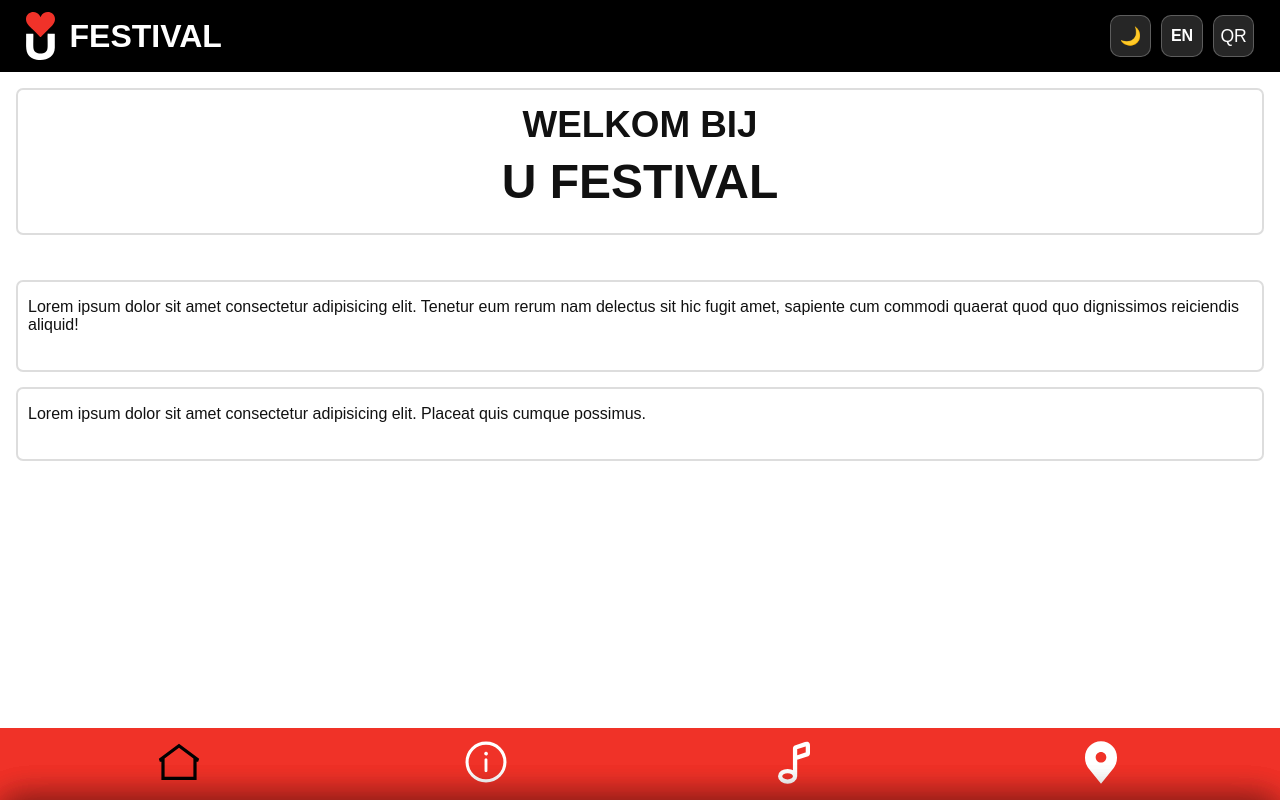
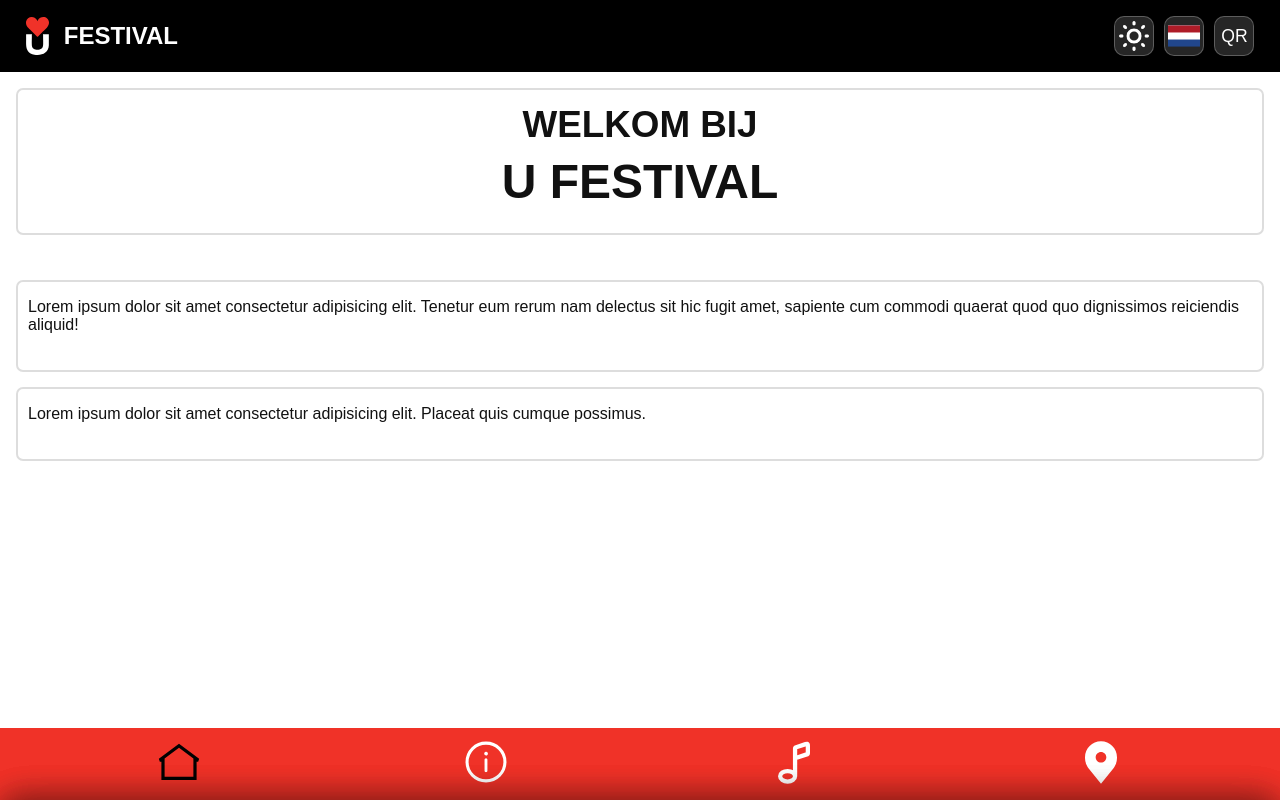
Before and after one commit to Bilal-1-2/8.1-U-festival-2026, a website: page index.html in a window 1280 px wide. Drawn offline with Linux system fonts and the light colour scheme; a web font is replaced by a local one.

Commit message:
style: Update header elements for improved theme and language icon handling; adjust sizes and add images

```diff
--- a/assets/css/style.css
+++ b/assets/css/style.css
@@ -60,12 +60,12 @@ header {
   align-items: center;
 }
 .brand-logo {
-  height: 3rem;
+  height: 2.4rem;
   margin-right: 15px;
 }
 .brand-title {
   font-weight: 700;
-  font-size: 2rem;
+  font-size: 1.5rem;
   margin: 0;
 }
 
@@ -74,6 +74,13 @@ header {
   align-items: center;
   gap: 10px;
 }
+.theme-icon{
+  height: 100%;
+}
+.flagLang{
+  height: 2.4rem;
+  width: 2rem;
+}
 
 .hdr-btn {
   background: rgba(255, 255, 255, 0.15);
@@ -81,8 +88,8 @@ header {
   border-radius: 10px;
   color: white;
   cursor: pointer;
-  width: 2.6rem;
-  height: 2.6rem;
+  width: 2.5rem;
+  height: 2.5rem;
   font-size: 1.1rem;
   display: flex;
   align-items: center;
--- a/assets/js/script.js
+++ b/assets/js/script.js
@@ -13,7 +13,15 @@ let allActsByDay = {}; // { zaterdag: [...], zondag: [...] }
 function applyTheme(t) {
   currentTheme = t;
   document.documentElement.setAttribute("data-theme", t);
-  document.getElementById("themeIcon").textContent = t === "dark" ? "☀️" : "🌙";
+  // Swap icon (light-mode.png for light, dark-mode.png for dark)
+  const themeIcon = document.getElementById("themeIcon");
+  if (themeIcon) {
+    themeIcon.src =
+      t === "dark"
+        ? "assets/images/night-mode.png"
+        : "assets/images/light-mode.png";
+  }
+
   localStorage.setItem("ufest-theme", t);
 }
 function toggleTheme() {
@@ -39,6 +47,15 @@ function applyLang(lang) {
     el.innerHTML =
       lang === "nl" ? el.dataset.nl : el.dataset.en || el.dataset.nl;
   });
+
+  // Swap language flag
+  const flagEl = document.getElementById("langLabel");
+  if (flagEl) {
+    flagEl.src =
+      lang === "en"
+        ? "assets/images/Flag_of_the_United_Kingdom_(3-5).svg"
+        : "assets/images/Flag_of_the_Netherlands.svg";
+  }
 }
 function toggleLang() {
   applyLang(currentLang === "nl" ? "en" : "nl");
--- a/index.html
+++ b/index.html
@@ -24,11 +24,21 @@
           onclick="toggleTheme()"
           title="Thema wisselen"
         >
-          <span id="themeIcon">🌙</span>
+          <img
+            id="themeIcon"
+            src="assets/images/light-mode.png"
+            alt=""
+            class="theme-icon"
+          />
         </button>
         <!-- Language toggle -->
         <button class="hdr-btn lang-btn" id="langBtn" onclick="toggleLang()">
-          <span id="langLabel">EN</span>
+          <img
+            src="assets/images/Flag_of_the_Netherlands.svg"
+            class="flagLang"
+            id="langLabel"
+            alt=""
+          />
         </button>
         <!-- QR download -->
         <button class="hdr-btn" onclick="openQR()" title="QR code">
@@ -294,7 +304,9 @@
         </div>
 
         <button id="favBtn" onclick="openFavScreen()">
-          <span class="">Mijn Favoriet</span>
+          <span data-nl="Mijn favorieten" data-en="My favourites"
+            >Mijn favorieten</span
+          >
         </button>
         <div class="lineup-main" id="lineup-zaterdag"></div>
         <div class="lineup-main" id="lineup-zondag" style="display: none"></div>
```
